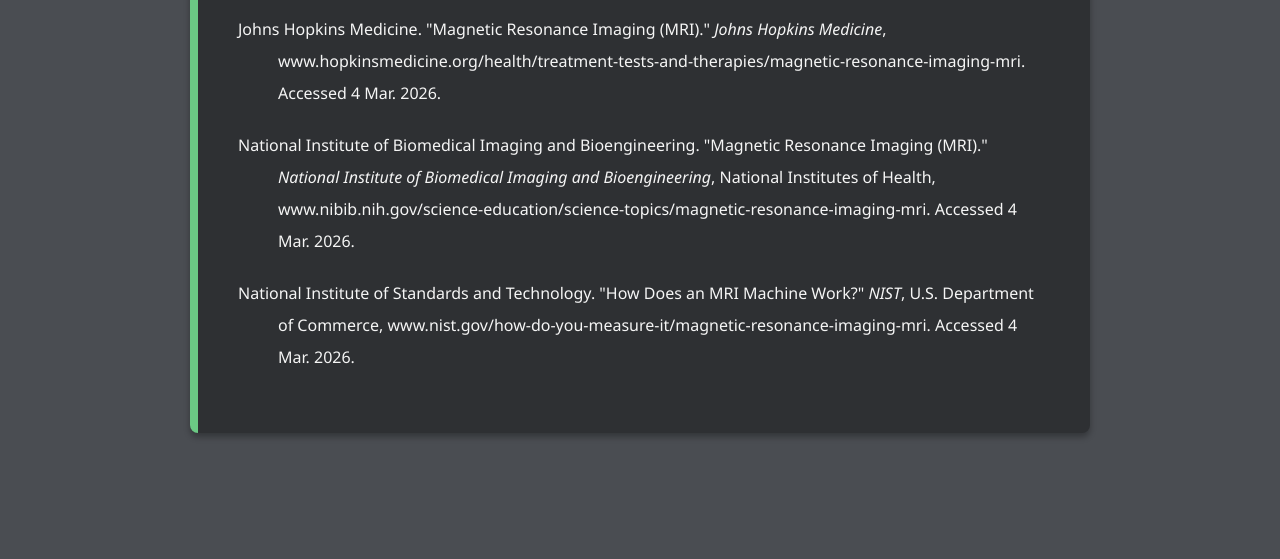
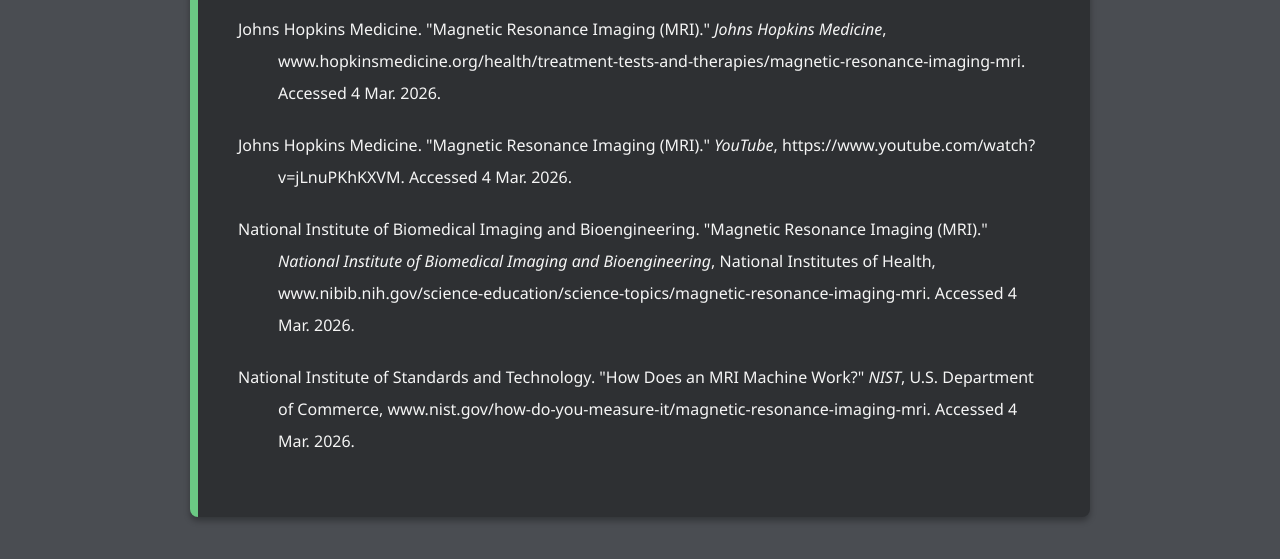
Before and after one commit to Oli102/MRI-research-project, a plain HTML site: page bibliography.html in a window 1280 px wide. Shown: the part 227-786 px from the top of the page. Drawn offline with Linux system fonts and the light colour scheme.

Commit message:
final touches

```diff
--- a/bibliography.html
+++ b/bibliography.html
@@ -38,6 +38,10 @@
                 </p>
 
                 <p class="mla-citation">
+                    Johns Hopkins Medicine. "Magnetic Resonance Imaging (MRI)." <em>YouTube</em>, https://www.youtube.com/watch?v=jLnuPKhKXVM. Accessed 4 Mar. 2026.
+                </p>
+
+                <p class="mla-citation">
                     National Institute of Biomedical Imaging and Bioengineering. "Magnetic Resonance Imaging (MRI)."
                     <em>National Institute of Biomedical Imaging and Bioengineering</em>, National Institutes of Health,
                     www.nibib.nih.gov/science-education/science-topics/magnetic-resonance-imaging-mri.
```
